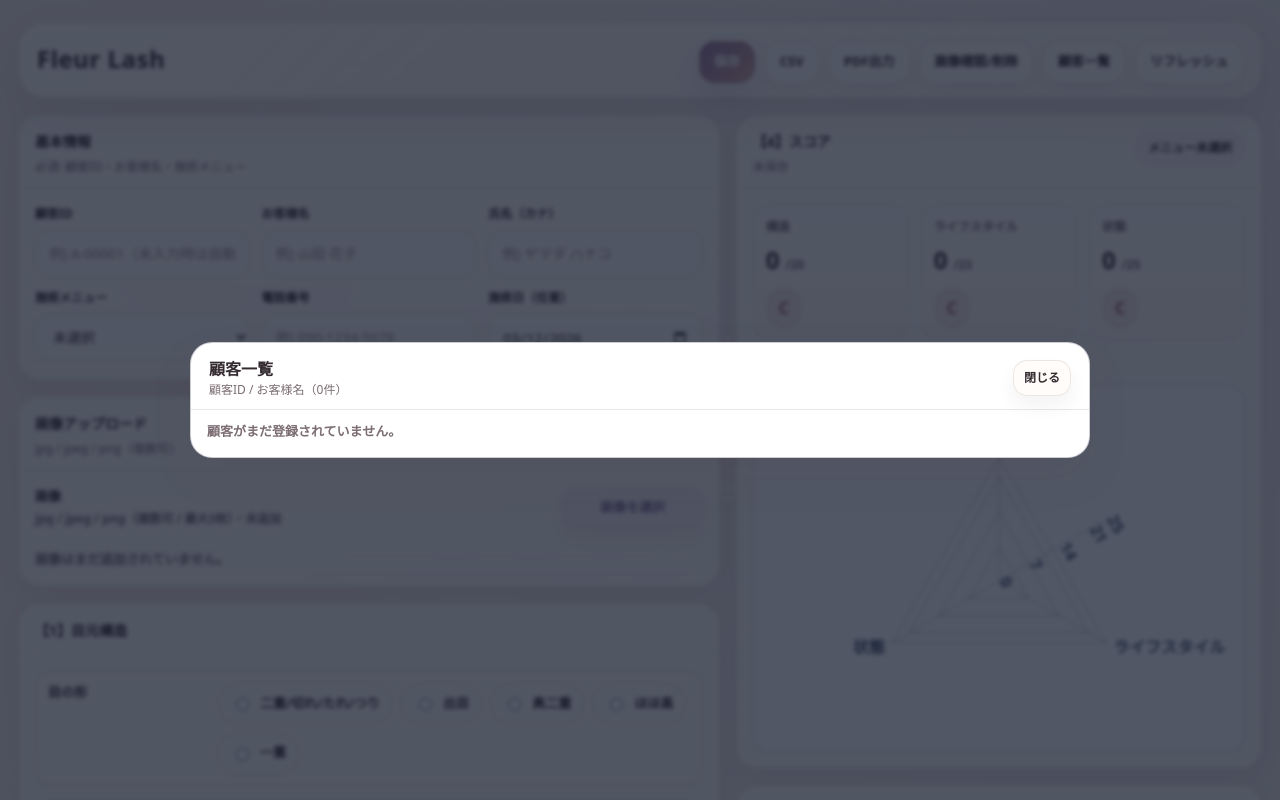
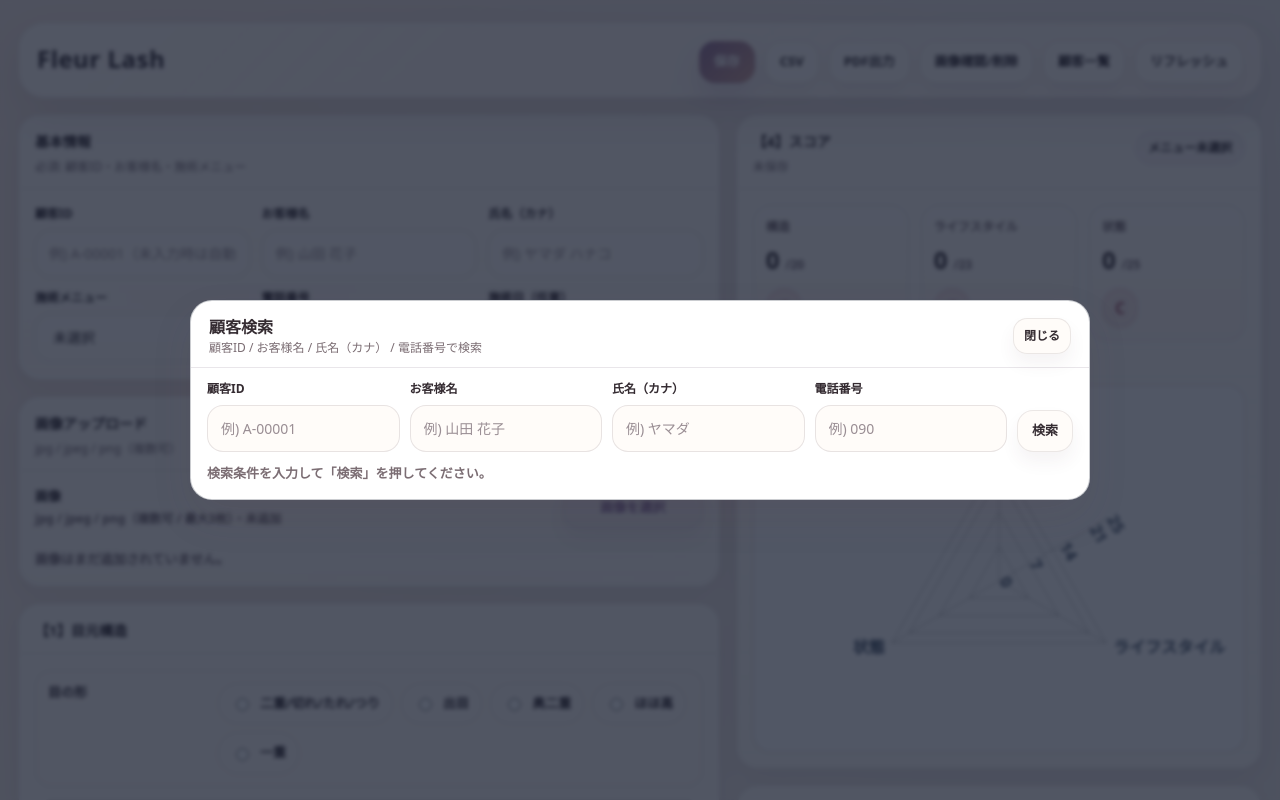
Before and after one commit to fleurlashsalon/lash-carte-app, a React (Vite) app: page / in a window 1280 px wide. Both pictures are taken after a click on the button "顧客一覧". Shown: the top 800 px of the page. Built offline with nearby package versions, Linux system fonts and the light colour scheme.

Commit message:
update: app fixes and behavior improvements

```diff
--- a/src/App.jsx
+++ b/src/App.jsx
@@ -93,6 +93,14 @@ export default function App() {
   const [imageExportFrom, setImageExportFrom] = useState('')
   const [imageExportTo, setImageExportTo] = useState('')
   const [imageExportBusy, setImageExportBusy] = useState(false)
+  const [customerSearch, setCustomerSearch] = useState({
+    customerId: '',
+    customerName: '',
+    customerKana: '',
+    phone: '',
+  })
+  const [customerSearchResults, setCustomerSearchResults] = useState([])
+  const [customerSearchRan, setCustomerSearchRan] = useState(false)
   const [customerListOpen, setCustomerListOpen] = useState(false)
   const [csvMenuOpen, setCsvMenuOpen] = useState(false)
   const [showSaveToast, setShowSaveToast] = useState(false)
@@ -170,6 +178,7 @@ export default function App() {
           customerId: id, // 空の場合あり
           customerName: rec.customerName || '',
           customerKana: rec.customerKana || '',
+          phone: rec.phone || '',
           birthday: rec.birthday || '',
           address: rec.address || '',
         })
@@ -918,20 +927,7 @@ export default function App() {
   }
 
   async function saveImagesAsZipWithPicker(items, zipName) {
-    const { default: JSZip } = await import('jszip')
-    const zip = new JSZip()
-
-    for (let i = 0; i < items.length; i++) {
-      const { rec, img, index } = items[i]
-      // eslint-disable-next-line no-await-in-loop
-      const blob = await dataUrlToBlob(img?.dataUrl)
-      if (!blob) continue
-      const fileName = buildImageFileName(rec, img, index)
-      zip.file(fileName, blob)
-    }
-
-    const zipBlob = await zip.generateAsync({ type: 'blob' })
-
+    // Chromeは「ユーザー操作直後」にPickerを呼ばないとブロックされるため、先に保存先を確定する
     const handle = await pickSaveHandle({
       suggestedName: zipName,
       mime: 'application/zip',
@@ -942,6 +938,19 @@ export default function App() {
       return false
     }
 
+    const { default: JSZip } = await import('jszip')
+    const zip = new JSZip()
+
+    for (let i = 0; i < items.length; i++) {
+      const { rec, img, index } = items[i]
+      // eslint-disable-next-line no-await-in-loop
+      const blob = await dataUrlToBlob(img?.dataUrl)
+      if (!blob) continue
+      const fileName = buildImageFileName(rec, img, index)
+      zip.file(fileName, blob)
+    }
+
+    const zipBlob = await zip.generateAsync({ type: 'blob' })
     await writeBlobToFileHandle(handle, zipBlob)
     return true
   }
@@ -1044,11 +1053,56 @@ export default function App() {
   }
 
   function handleOpenCustomerList() {
+    setCustomerSearch((prev) => ({
+      customerId: prev.customerId || '',
+      customerName: prev.customerName || '',
+      customerKana: prev.customerKana || '',
+      phone: prev.phone || '',
+    }))
+    setCustomerSearchResults([])
+    setCustomerSearchRan(false)
     setCustomerListOpen(true)
   }
 
   function handleCloseCustomerList() {
     setCustomerListOpen(false)
+  }
+
+  function handleRunCustomerSearch() {
+    const qId = String(customerSearch.customerId || '').trim().toLowerCase()
+    const qName = String(customerSearch.customerName || '').trim().toLowerCase()
+    const qKana = String(customerSearch.customerKana || '').trim().toLowerCase()
+    const qPhone = String(customerSearch.phone || '').trim().toLowerCase()
+
+    setCustomerSearchRan(true)
+
+    if (!qId && !qName && !qKana && !qPhone) {
+      setCustomerSearchResults([])
+      return
+    }
+
+    const results = customerList
+      .filter((c) => {
+        const id = String(c.customerId || '').toLowerCase()
+        const name = String(c.customerName || '').toLowerCase()
+        const kana = String(c.customerKana || '').toLowerCase()
+        const phone = String(c.phone || '').toLowerCase()
+        if (qId && !id.includes(qId)) return false
+        if (qName && !name.includes(qName)) return false
+        if (qKana && !kana.includes(qKana)) return false
+        if (qPhone && !phone.includes(qPhone)) return false
+        return true
+      })
+      .sort((a, b) => {
+        const aid = String(a.customerId || '')
+        const bid = String(b.customerId || '')
+        if (aid && bid) return aid.localeCompare(bid, 'ja')
+        if (aid && !bid) return -1
+        if (!aid && bid) return 1
+        return String(a.customerName || '').localeCompare(String(b.customerName || ''), 'ja')
+      })
+
+    setCustomerSearchResults(results)
   }
 
   function handleDeleteSavedImage(recordId, imageId) {
@@ -2083,26 +2137,60 @@ export default function App() {
           <div className="imageModal" onClick={(e) => e.stopPropagation()}>
             <div className="imageModalHeader">
               <div>
-                <div className="imageModalTitle">顧客一覧</div>
-                <div className="imageModalSubtitle">顧客ID / お客様名（{customerList.length}件）</div>
+                <div className="imageModalTitle">顧客検索</div>
+                <div className="imageModalSubtitle">顧客ID / お客様名 / 氏名（カナ） / 電話番号で検索</div>
               </div>
               <button type="button" className="btn small" onClick={handleCloseCustomerList}>
                 閉じる
               </button>
             </div>
             <div className="imageModalBody">
-              {customerList.length ? (
-                <div className="customerSelectList">
-                  {[...customerList]
-                    .sort((a, b) => {
-                      const aid = String(a.customerId || '')
-                      const bid = String(b.customerId || '')
-                      if (aid && bid) return aid.localeCompare(bid, 'ja')
-                      if (aid && !bid) return -1
-                      if (!aid && bid) return 1
-                      return String(a.customerName || '').localeCompare(String(b.customerName || ''), 'ja')
-                    })
-                    .map((c) => (
+              <div style={{ display: 'flex', flexWrap: 'wrap', gap: '10px', alignItems: 'flex-end', marginBottom: '12px' }}>
+                <div className="field" style={{ minWidth: 180, flex: '1 1 180px' }}>
+                  <label className="inputLabel">顧客ID</label>
+                  <input
+                    className="textInput"
+                    value={customerSearch.customerId}
+                    onChange={(e) => setCustomerSearch((p) => ({ ...p, customerId: e.target.value }))}
+                    placeholder="例) A-00001"
+                  />
+                </div>
+                <div className="field" style={{ minWidth: 180, flex: '1 1 180px' }}>
+                  <label className="inputLabel">お客様名</label>
+                  <input
+                    className="textInput"
+                    value={customerSearch.customerName}
+                    onChange={(e) => setCustomerSearch((p) => ({ ...p, customerName: e.target.value }))}
+                    placeholder="例) 山田 花子"
+                  />
+                </div>
+                <div className="field" style={{ minWidth: 180, flex: '1 1 180px' }}>
+                  <label className="inputLabel">氏名（カナ）</label>
+                  <input
+                    className="textInput"
+                    value={customerSearch.customerKana}
+                    onChange={(e) => setCustomerSearch((p) => ({ ...p, customerKana: e.target.value }))}
+                    placeholder="例) ヤマダ"
+                  />
+                </div>
+                <div className="field" style={{ minWidth: 180, flex: '1 1 180px' }}>
+                  <label className="inputLabel">電話番号</label>
+                  <input
+                    className="textInput"
+                    value={customerSearch.phone}
+                    onChange={(e) => setCustomerSearch((p) => ({ ...p, phone: e.target.value }))}
+                    placeholder="例) 090"
+                  />
+                </div>
+                <button type="button" className="btn" onClick={handleRunCustomerSearch}>
+                  検索
+                </button>
+              </div>
+
+              {customerSearchRan ? (
+                customerSearchResults.length ? (
+                  <div className="customerSelectList">
+                    {customerSearchResults.map((c) => (
                       <div key={c.customerKey || c.customerId || c.customerName} className="customerSelectButton">
                         <div className="customerRowTop">
                           <div className="customerName">{c.customerName || '名称未設定'}</div>
@@ -2116,11 +2204,17 @@ export default function App() {
                             削除
                           </button>
                         </div>
+                        <div className="mutedText" style={{ marginTop: 6 }}>
+                          {c.customerKana || 'カナ未登録'} / {c.phone || '電話未登録'}
+                        </div>
                       </div>
                     ))}
-                </div>
+                  </div>
+                ) : (
+                  <div className="mutedText">該当顧客がありません。</div>
+                )
               ) : (
-                <div className="mutedText">顧客がまだ登録されていません。</div>
+                <div className="mutedText">検索条件を入力して「検索」を押してください。</div>
               )}
             </div>
           </div>
```
